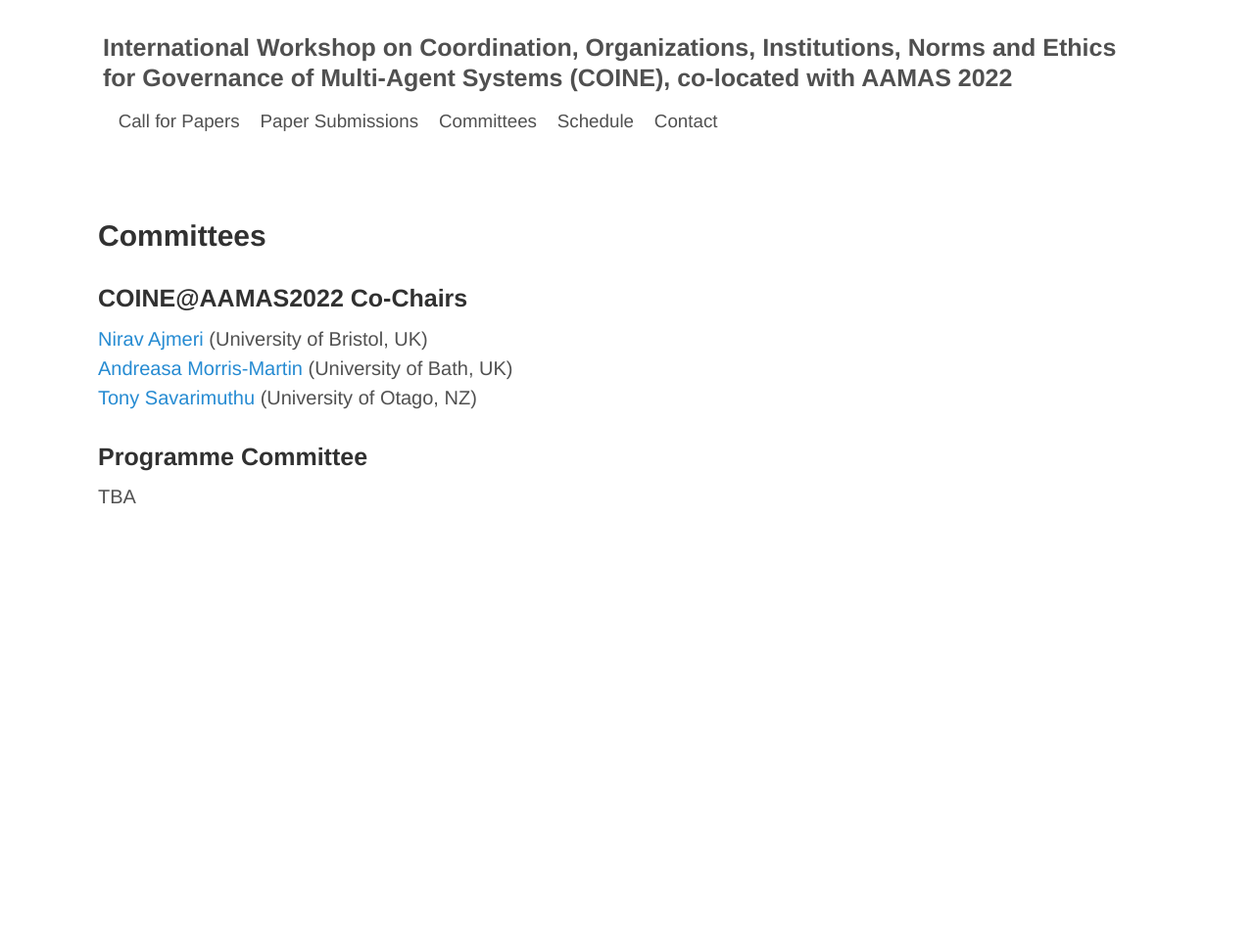
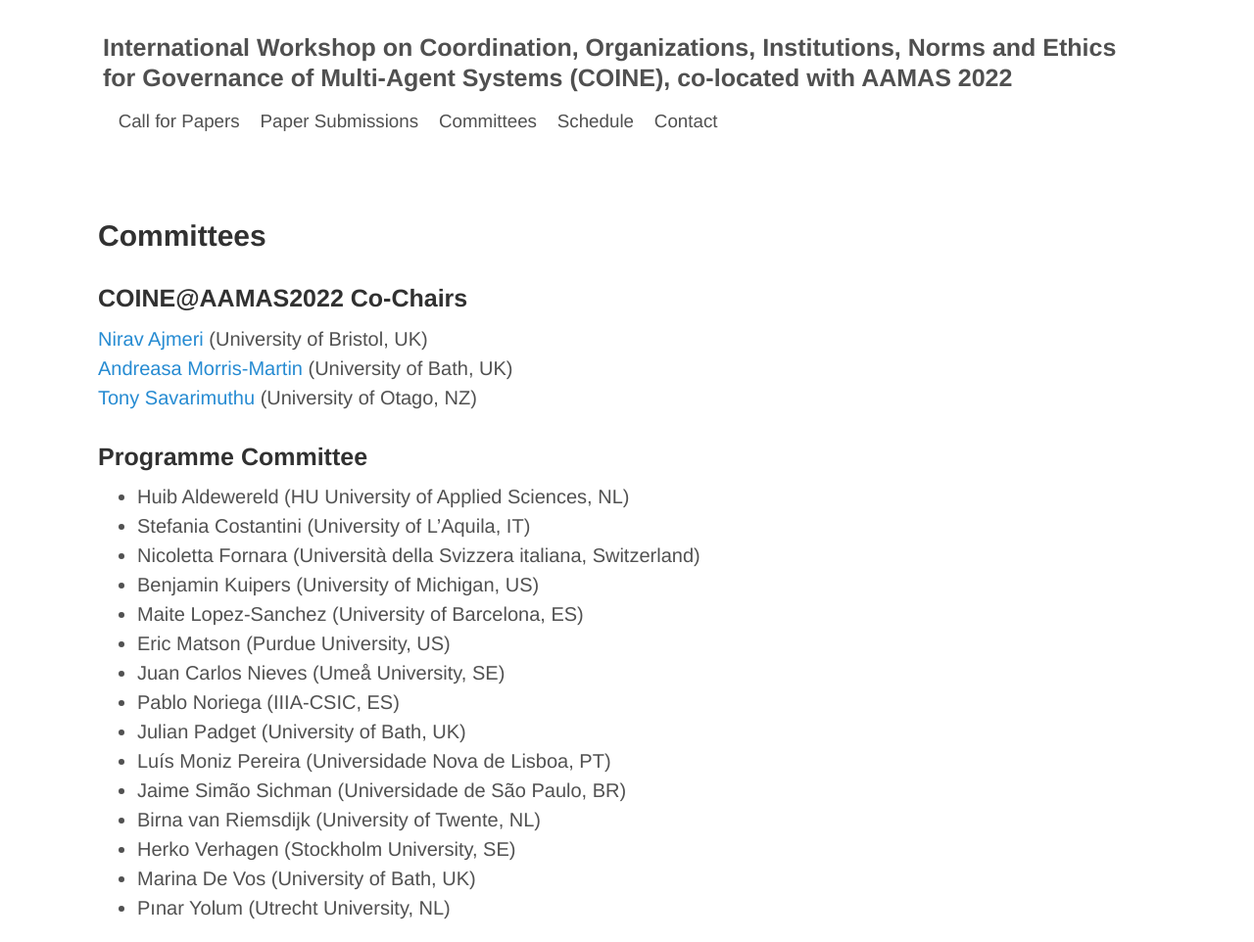
Before and after one commit to jithincheriyan/coine-2022-auckland, a Jekyll site: the page built from committees.md, in a window 1280 px wide. Shown: the whole page at 98% size. Built offline with Jekyll 4.4.1, drawn with Linux system fonts in a browser that asks for light colours; before the commit the page ends 900 px from its top, so only the background shows below that; part of the change alters nothing that is shown.

Commit message:
PC update

```diff
--- a/committees.md
+++ b/committees.md
@@ -13,133 +13,18 @@ title: COINE
 
 ### Programme Committee
 
-TBA
-
-<!--
-- Huib Aldewereld (HU University of Applied Sciences Utrecht, NL)
-- Virginia Dignum (Umeå University, SE)
-- Nicoletta Fornara (Università della Svizzera italiana (USI), CH)
+- Huib Aldewereld (HU University of Applied Sciences, NL)
+- Stefania Costantini (University of L'Aquila, IT)
+- Nicoletta Fornara (Università della Svizzera italiana, Switzerland)
+- Benjamin Kuipers (University of Michigan, US)
+- Maite Lopez-Sanchez (University of Barcelona, ES)
+- Eric Matson (Purdue University, US)
+- Juan Carlos Nieves (Umeå University, SE)
 - Pablo Noriega (IIIA-CSIC, ES)
-- Javier Vazquez-Salceda (Center for Intelligent Data Analysis and Artificial Intelligence, Universitat Politecnica de Catalunya-BarcelonaTech, ES)
-- George Vouros (University of Piraeus, GR)
-- Luís Moniz Pereira (NOVA Laboratory for Computer Science and Informatics (NOVA LINCS), Universidade Nova de Lisboa, PT)
-- Stefania Costantini (Università dell'Aquila, IT)
-- Andrea Aler Tubella (Umeå University, SE)
-- Christopher	Frantz (Norwegian University of Science and Technology, NO)
-- Wamberto Vasconcelos (University of Aberdeen, UK)
-- Harko Verhagen (Stockholm University, SE)
--->
-
-<!-- *Others to be confirmed* -->
-
-<!--
-- Mohsen Afsharchi (University of Zanjan, IR)
-- João Paulo Aires (PUCRS, BR)
-- Juan Antonio Rodriguez Aguilar (IIIA-CSIC, ES)
-- Estefania Argente (Universidad Politecnica de Valencia, ES)
-- Alexander Artikis (NCSR "Demokritos", GR)
-- Patrice Caire (University of Luxembourg, Computer Science dpt., LU)
-- Henrique Lopes Cardoso (FEUP/LIACC, PT)
-- Amit Chopra (Lancaster University, UK)
-- Rob Christiaanse (EFCO BV, NL)
-- Antonio Carlos Rocha Costa (Universidade Federal do Rio Grande do Sul - UFRGS, BR)
-- Luciano Coutinho (Universidade Federal do Maranhão (UFMA), BR)
-- Natalia Criado (King's College London, UK)
-- Mehdi Dastani (Utrecht University, NL)
-- Amineh Ghorbani (Delft University of Technology, NL)
-- Aditya Ghose (University of Wollongong, AU)
-- Nathan Griffiths (University of Warwick, UK)
-- Jomi Fred Hubner (Federal University of Santa Catarina, BR)
-- Jie Jiang (University of Surrey, UK)
-- Dave De Jonge (Western Sydney University, AU)
-- Ozgur Kafali (North Carolina State University, US)
-- Anup Kalia (IBM T. J. Watson Research Center, US)
-- Martin Kollingbaum (University of Aberdeen, UK)
-- Jeehang Lee (University of Bath, UK)
-- Maite Lopez-Sanchez (University of Barcelona, ES)
-- Emiliano Lorini (IRIT, FR)
-- Samhar Mahmoud (Kings' College London, UK)
-- John-Jules Meyer (Utrecht University, NL)
-- Daniel Moldt (University of Hamburg, DE)
-- Timothy Norman (University of Southampton, UK)
-- Nir Oren (University of Aberdeen, UK)
-- Simon Parsons (University of Liverpool, UK)
-- Alessandro Ricci (University of Bologna, IT)
-- Ana Paula Rocha (IACC - University of Porto, PT)
-- Bastin Tony Roy Savarimuthu (University of Otago, NZ)
-- Daniel Castro Silva (University of Porto, PT)
-- Liz Sonenberg (Melbourne University, Department of Information Systems, AU)
-- Pankaj Telang (North Carolina State University, US)
-- Leon van der Torre (University of Luxembourg, LU)
-- Luca Tummolini (ISTC-CNR, IT)
-- Harko Verhagen (Dept. of Computer and Systems Sciences, Stockholm University, SE)
-
-<!-- - Mohsen Afsharchi (University of Zanjan, IR)
-- Huib Aldewereld (Delft University of Technology, NL)
-- Estefania Argente (Universidad Politecnica de Valencia, ES)
-- Alexander Artikis (National Centre for Scientific Research, GR)
-- Tina Balke (University of Surrey, UK)
-- Patrice Caire (University of Luxembourg, LU)
-- Javier Carbó (Charles III Univerity of Madrid, ES)
-- Cristiano Castelfranchi (Institute of Cognitive Sciences and Technologies, IT)
-- Daniel Castro Silva (University of Porto, PT)
-- Rob Christiaanse (TU Delft, NL)
-- Luciano Coutinho (Universidade Federal do Maranhao, BR)
-- Natalia Criado (Liverpool John Moores University, UK)
-- Mehdi Dastani (Utrecht University, NL)
-- Frank Dignum (Utrecht University, NL)
-- Nicoletta Fornara (Universita della Svizzera Italiana, Lugano, CH)
-- Amineh Ghorbani (Delft University of Technology, NL)
-- Aditya Ghose (University of Wollongong, AU)
-- Chris Haynes (King's College London, UK)
-- Jie Jiang (University of Surrey, UK)
-- Anup Kalia (North Carolina State University, US)
-- JeeHang Lee (University of Bath, UK)
-- Tingting Li (Imperial College, UK)
-- Henrique Lopes Cardoso (University of Porto, PT)
-- Maite Lopez Sanchez (University of Barcelona, ES)
-- Emiliano Lorini (IRIT-CNRS, FR)
-- Samhar Mahmoud (Kings' College London, UK)
-- Eric Matson (Purdue University, US)
-- Felipe Meneguzzi (Pontifical Catholic University of Rio Grande do Sul, BR)
-- John-Jules Meyer (Utrecht University, NL)
-- Daniel Moldt (University of Hamburg, DE)
-- Pablo Noriega (Artificial Intelligence Research Institute, ES)
-- Andrea Omicini (Universita di Bologna, IT)
-- Nir Oren (University of Aberdeen, UK)
-- Sascha Ossowski (University Rey Juan Carlos, ES)
-- Alessandro Ricci (University of Bologna, IT)
-- Juan-Antonio Rodriguez-Aguilar (IIIA-CSIC, ES)
-- Bastin Tony Roy Savarimuthu (University of Otago, NZ)
-- Murat Sensoy (Ozyegin University, TR)
-- Christophe Sibertin-Blanc (University of Toulouse, FR)
-- Viviane Silva (IBM Research, BR)
-- Liz Sonenberg (University of Melbourne, AU)
-- Luca Tummolini (ISTC-CNR, IT)
-- Wamberto Vasconcelos (University of Aberdeen, UK)
-- Harko Verhagen (Stockholm University, SE)
-- George Vouros (University of Piraeus, GR)
-- Leendert van der Torre (U. Luxembourg, LU) -->
-
-
-<!---
-## COIN(E) Steering Committee
-
-- Huib Aldewereld (Delft University of Technology, NL)
-- Frank Dignum (Umeå University, SE)
-- Pablo Noriega (Utrecht University, NL)
-- Viviane Torres da Silva (IBM Research, BR)
-- Olivier Boissier (Ecole Nationale Supérieure des Mines de Saint-Etienne, FR)
-- Virginia Dignum (Umeå University, SE)
 - Julian Padget (University of Bath, UK)
-- Wamberto Vasconcelos (University of Aberdeen, UK)
-- Tina Balke (University of Surrey, UK)
-- Nicoletta Fornara (Universita della Svizzera Italiana, Lugano, CH)
-- Birna van Riemsdijk (Delft University of Technology, NL)
-- Javier Vazquez-Salceda (Universitat Politècnica de Catalunya, ES)
-- Stephen Cranefield (University of Otago, NZ)
-- Eric Matson (Purdue University, US)
-- Jaime Sichman (Universidade de Sao Paulo, BR)
-- Marina de Vos (University of Bath, UK)
-- George Vouros (University of Piraeus, GR)
--->
+- Luís Moniz Pereira (Universidade Nova de Lisboa, PT)
+- Jaime Simão Sichman (Universidade de São Paulo, BR)
+- Birna van Riemsdijk (University of Twente, NL)
+- Herko Verhagen (Stockholm University, SE)
+- Marina De Vos (University of Bath, UK)
+- Pınar Yolum (Utrecht University, NL)
```
